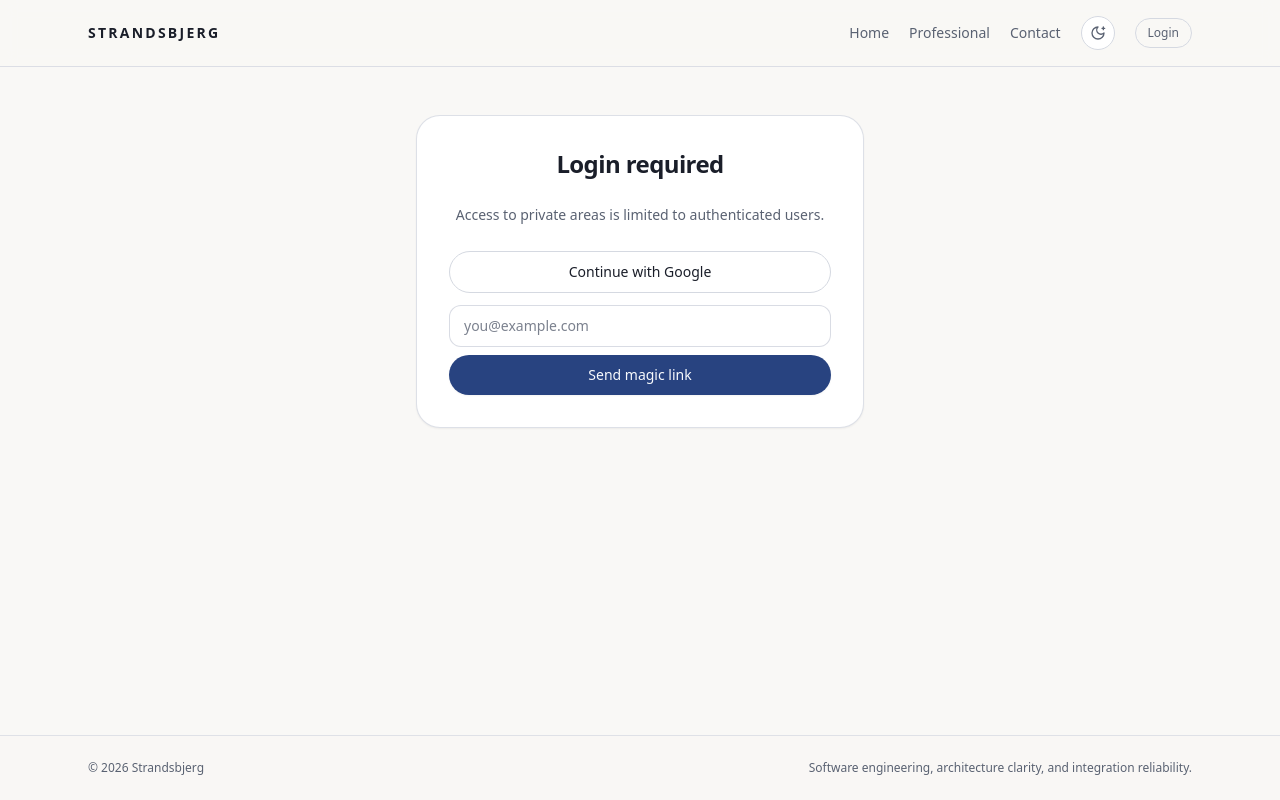
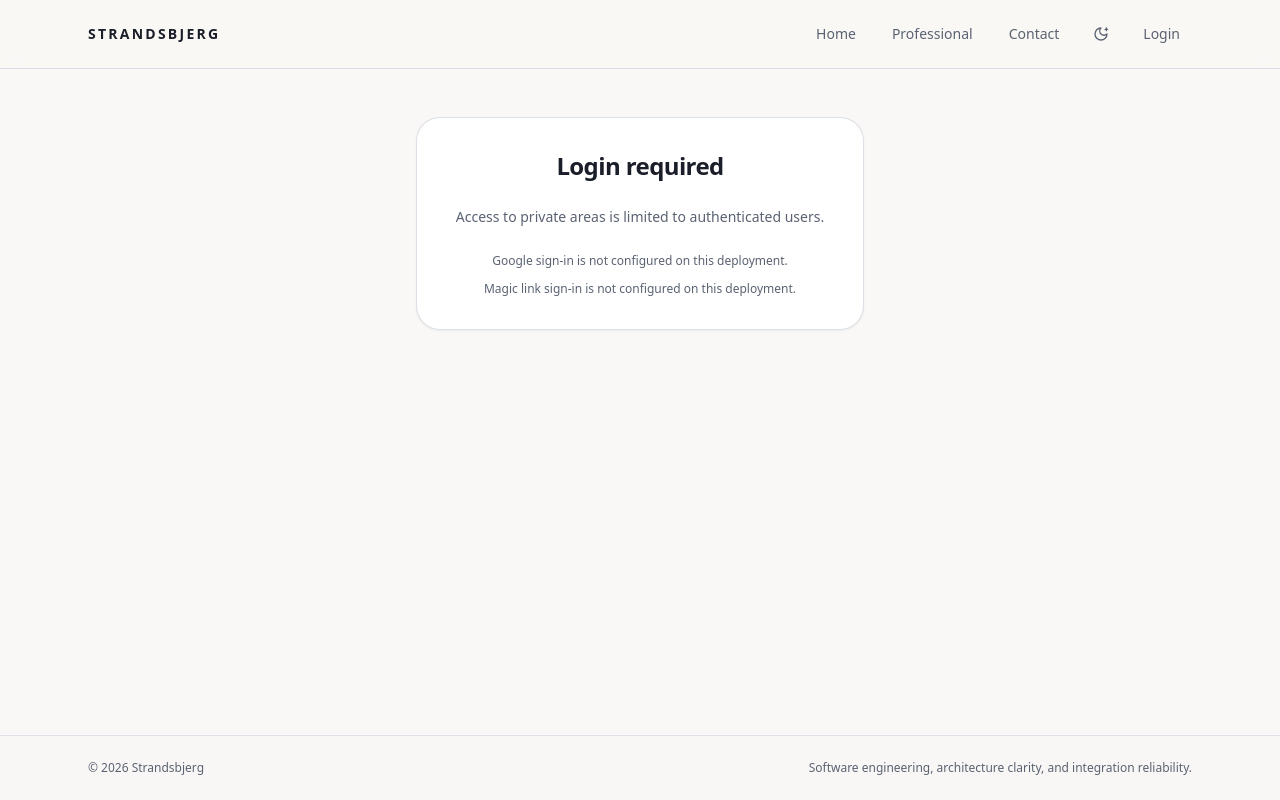
Before and after one commit to Svend-Strandsbjerg/strandsbjerg, a Next.js app: page /login in a window 1280 px wide. Built offline with nearby package versions, Linux system fonts and the light colour scheme; no server answers.

Commit message:
Normalize top navigation item styling and alignment

```diff
--- a/src/app/login/page.tsx
+++ b/src/app/login/page.tsx
@@ -5,6 +5,9 @@ import { Button } from "@/components/ui/button";
 import { Input } from "@/components/ui/input";
 
 export default function LoginPage() {
+  const hasGoogleOAuthCredentials = Boolean(process.env.AUTH_GOOGLE_ID && process.env.AUTH_GOOGLE_SECRET);
+  const hasResendCredentials = Boolean(process.env.AUTH_RESEND_KEY);
+
   return (
     <div className="mx-auto max-w-md space-y-6 rounded-3xl border border-border/80 bg-card p-6 text-center shadow-sm sm:p-8">
       <h1 className="text-2xl font-semibold tracking-tight">Login required</h1>
@@ -13,6 +16,7 @@ export default function LoginPage() {
       </p>
 
       <div className="space-y-3">
+        {hasGoogleOAuthCredentials ? (
           <form
             action={async () => {
               "use server";
@@ -23,7 +27,13 @@ export default function LoginPage() {
               Continue with Google
             </Button>
           </form>
+        ) : (
+          <p className="text-xs text-muted-foreground">
+            Google sign-in is not configured on this deployment.
+          </p>
+        )}
 
+        {hasResendCredentials ? (
           <form
             action={async (formData) => {
               "use server";
@@ -37,6 +47,11 @@ export default function LoginPage() {
             <Input type="email" name="email" required placeholder="you@example.com" />
             <Button className="w-full">Send magic link</Button>
           </form>
+        ) : (
+          <p className="text-xs text-muted-foreground">
+            Magic link sign-in is not configured on this deployment.
+          </p>
+        )}
       </div>
     </div>
   );
--- a/src/components/layout/site-header.tsx
+++ b/src/components/layout/site-header.tsx
@@ -1,6 +1,7 @@
 import Link from "next/link";
 
 import { ThemeToggle } from "@/components/layout/theme-toggle";
+import { TopNavItemButton, TopNavItemLink } from "@/components/layout/top-nav-item";
 import { auth, signIn, signOut } from "@/lib/auth";
 import { isEditModeEnabled } from "@/lib/edit-mode";
 import { PUBLIC_NAV_ITEMS } from "@/lib/utils";
@@ -16,16 +17,14 @@ export async function SiteHeader() {
           STRANDSBJERG
         </Link>
 
-        <nav className="flex flex-wrap items-center justify-end gap-3 text-xs text-muted-foreground sm:gap-5 sm:text-sm">
+        <nav className="flex flex-wrap items-center justify-end gap-2 sm:gap-3">
           {PUBLIC_NAV_ITEMS.map((item) => (
-            <Link key={item.href} href={item.href} className="transition hover:text-foreground">
+            <TopNavItemLink key={item.href} href={item.href}>
               {item.label}
-            </Link>
+            </TopNavItemLink>
           ))}
           {editModeEnabled ? (
-            <Link href="/admin" className="rounded-full border border-border px-3 py-1.5 text-xs text-foreground transition hover:bg-muted">
-              Edit
-            </Link>
+            <TopNavItemLink href="/admin">Edit</TopNavItemLink>
           ) : null}
           <ThemeToggle />
           {session?.user ? (
@@ -35,9 +34,7 @@ export async function SiteHeader() {
                 await signOut({ redirectTo: "/" });
               }}
             >
-              <button type="submit" className="rounded-full border border-border px-3 py-1.5 text-xs">
-                Sign out
-              </button>
+              <TopNavItemButton type="submit">Sign out</TopNavItemButton>
             </form>
           ) : (
             <form
@@ -46,9 +43,7 @@ export async function SiteHeader() {
                 await signIn();
               }}
             >
-              <button type="submit" className="rounded-full border border-border px-3 py-1.5 text-xs">
-                Login
-              </button>
+              <TopNavItemButton type="submit">Login</TopNavItemButton>
             </form>
           )}
         </nav>
--- a/src/components/layout/theme-toggle.tsx
+++ b/src/components/layout/theme-toggle.tsx
@@ -1,20 +1,36 @@
 "use client";
 
+import { useEffect, useState } from "react";
 import { useTheme } from "next-themes";
 import { MoonStar, SunMedium } from "lucide-react";
 
+import { TopNavItemButton } from "@/components/layout/top-nav-item";
+
 export function ThemeToggle() {
   const { theme, setTheme } = useTheme();
+  const [mounted, setMounted] = useState(false);
+
+  useEffect(() => {
+    setMounted(true);
+  }, []);
+
+  if (!mounted) {
+    return (
+      <TopNavItemButton className="w-9 px-0" aria-label="Toggle dark mode">
+        <MoonStar className="h-4 w-4" />
+      </TopNavItemButton>
+    );
+  }
+
   const isDark = theme === "dark";
 
   return (
-    <button
-      type="button"
+    <TopNavItemButton
       onClick={() => setTheme(isDark ? "light" : "dark")}
-      className="rounded-full border border-border bg-card p-2 text-muted-foreground transition hover:text-foreground"
+      className="w-9 px-0"
       aria-label="Toggle dark mode"
     >
       {isDark ? <SunMedium className="h-4 w-4" /> : <MoonStar className="h-4 w-4" />}
-    </button>
+    </TopNavItemButton>
   );
 }
--- /dev/null
+++ b/src/components/layout/top-nav-item.tsx
@@ -0,0 +1,34 @@
+import Link from "next/link";
+import type { ComponentPropsWithoutRef, ReactNode } from "react";
+
+import { cn } from "@/lib/utils";
+
+const topNavItemClasses =
+  "inline-flex h-9 items-center justify-center rounded-full px-3 text-sm font-medium text-muted-foreground transition-colors hover:bg-muted/60 hover:text-foreground active:bg-muted/70 active:text-foreground";
+
+type TopNavItemLinkProps = {
+  href: string;
+  children: ReactNode;
+  className?: string;
+};
+
+type TopNavItemButtonProps = {
+  children: ReactNode;
+  className?: string;
+} & ComponentPropsWithoutRef<"button">;
+
+export function TopNavItemLink({ href, children, className }: TopNavItemLinkProps) {
+  return (
+    <Link href={href} className={cn(topNavItemClasses, className)}>
+      {children}
+    </Link>
+  );
+}
+
+export function TopNavItemButton({ children, className, type = "button", ...props }: TopNavItemButtonProps) {
+  return (
+    <button type={type} className={cn(topNavItemClasses, className)} {...props}>
+      {children}
+    </button>
+  );
+}
--- a/src/lib/auth.ts
+++ b/src/lib/auth.ts
@@ -10,6 +10,8 @@ const authSecret =
   process.env.AUTH_SECRET ??
   process.env.NEXTAUTH_SECRET ??
   (process.env.NODE_ENV === "development" ? "local-dev-auth-secret" : undefined);
+const hasGoogleOAuthCredentials = Boolean(process.env.AUTH_GOOGLE_ID && process.env.AUTH_GOOGLE_SECRET);
+const hasResendCredentials = Boolean(process.env.AUTH_RESEND_KEY);
 
 export const { handlers, auth, signIn, signOut } = NextAuth({
   secret: authSecret,
@@ -17,10 +19,14 @@ export const { handlers, auth, signIn, signOut } = NextAuth({
   session: { strategy: "database" },
   pages: { signIn: "/login" },
   providers: [
-    Google,
-    Resend({
-      from: process.env.AUTH_EMAIL_FROM ?? "noreply@example.com",
-    }),
+    ...(hasGoogleOAuthCredentials ? [Google] : []),
+    ...(hasResendCredentials
+      ? [
+          Resend({
+            from: process.env.AUTH_EMAIL_FROM ?? "noreply@example.com",
+          }),
+        ]
+      : []),
   ],
   callbacks: {
     session: async ({ session, user }) => {
```
Also changed, not shown: 1 other file (tests, documents, lock files or other folders). Lines whose indentation alone changed are shown as unchanged.
